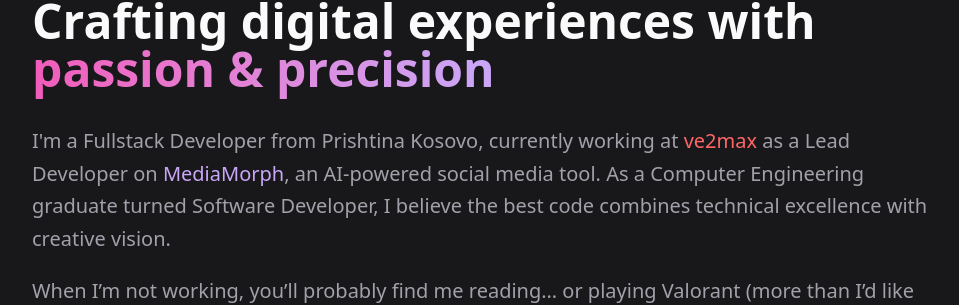
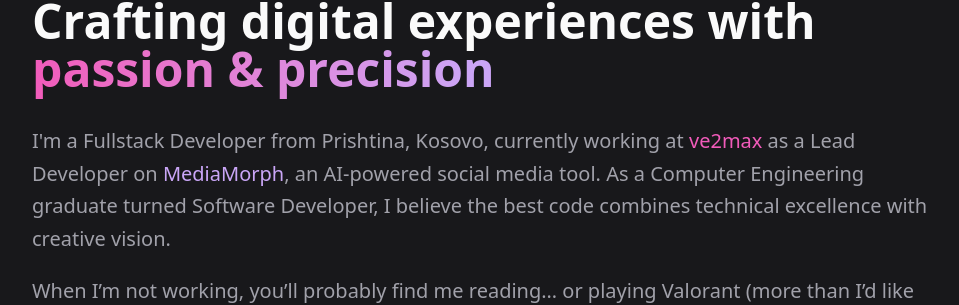
Before and after one commit to arbreshazeqiri/arbresha, a Next.js app in the folder portfolio/: page / in a window 1280 px wide. Shown: the part 975-1280 px from the top of the page, without its empty margins (160-1119 px from the left). Built offline with nearby package versions, Linux system fonts and the light colour scheme.

Commit message:
fix: grammatical error fixes

```diff
--- a/portfolio/src/components/about.tsx
+++ b/portfolio/src/components/about.tsx
@@ -58,9 +58,9 @@ const About = () => {
             </h2>
 
             <p className="text-xl text-muted-foreground leading-relaxed">
-              I&apos;m a Fullstack Developer from Prishtina Kosovo, currently
+              I&apos;m a Fullstack Developer from Prishtina, Kosovo, currently
               working at{" "}
-              <span className="text-valorant-red">
+              <span className="text-primary">
                 <a href="https://ve2max.com" target="_blank">
                   ve2max{" "}
                 </a>
--- a/portfolio/src/components/projects.tsx
+++ b/portfolio/src/components/projects.tsx
@@ -38,7 +38,7 @@ const Projects = () => {
     {
       title: "Minesweeper Solver",
       description:
-        "Minesweeper game in three difficulty levels. Solves the board using either Breadth-First Search or Depth-First Search algorithms.",
+        "Minesweeper game in three difficulty levels. Solves the board using either the Breadth-First Search or the Depth-First Search algorithm.",
       image:
         "/projects/minesweeper-solver.png",
       technologies: ["React", "JavaScript", "BFS", "DFS"],
```
